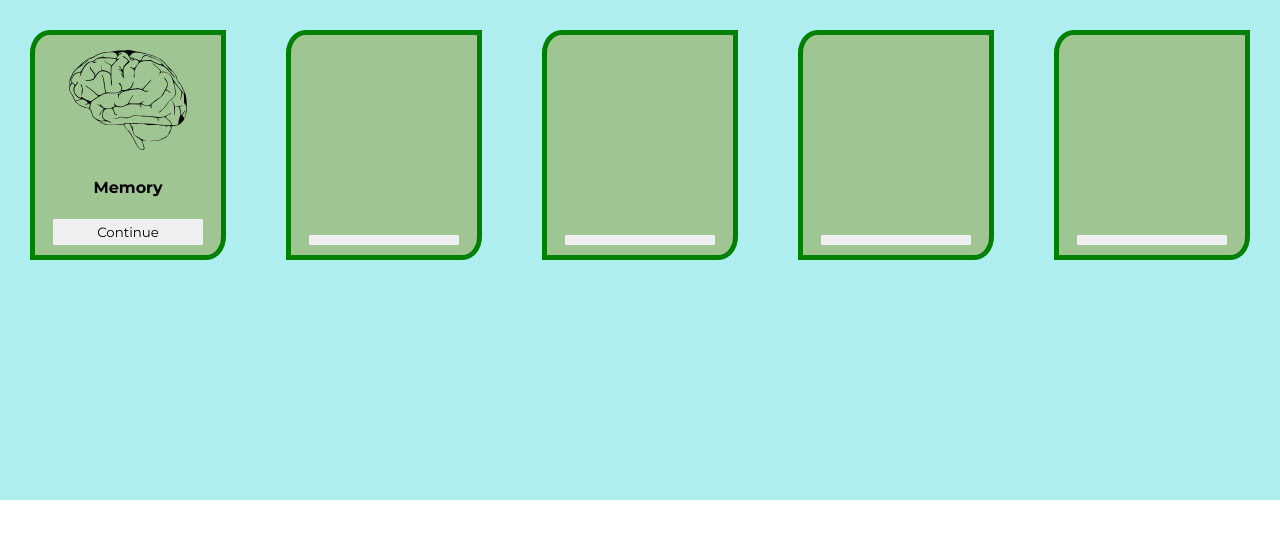
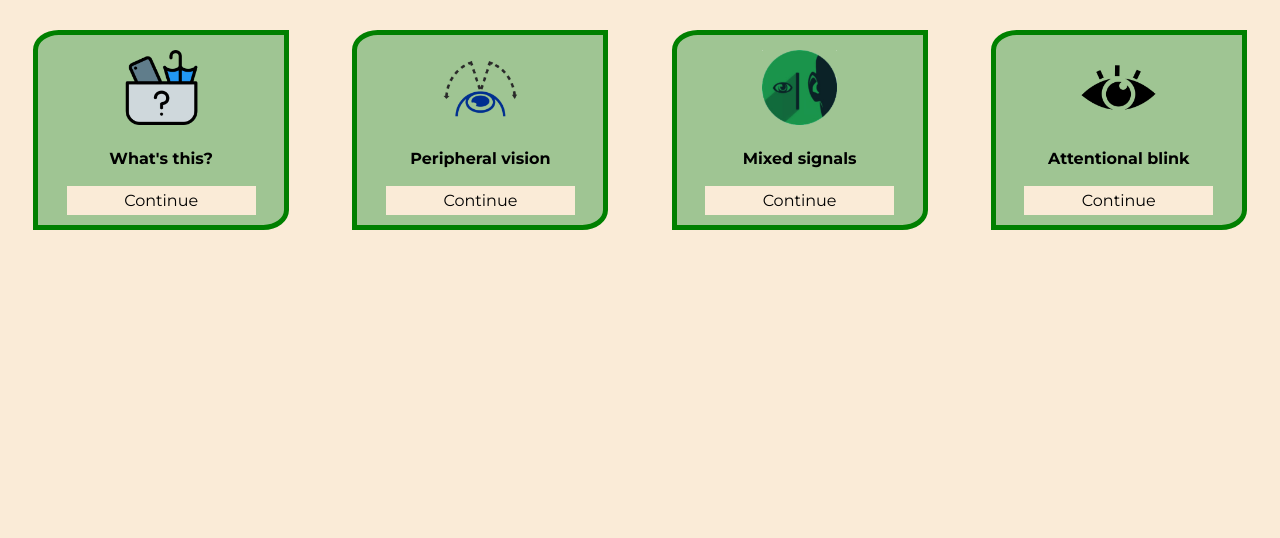
Before and after one commit to valibojici/redesign-my-brain-games, a plain HTML site: page index.html in a window 1280 px wide. Drawn offline with Linux system fonts and the light colour scheme.

Commit message:
update main site

```diff
--- a/assets/style.css
+++ b/assets/style.css
@@ -1,17 +1,22 @@
 *{
     padding: 0px;
     margin: 0px;
-    box-sizing: content-box;
+    box-sizing: border-box;
 
     font-family: 'Montserrat', sans-serif;
 }
 
+body{
+    height: 100vh;
+    width: 100vw;
+}
+
 #main-container{
     width: 100vw;
-    height: 500px;
-    background-color: paleturquoise;
+    height: 100%;
+    background-color: antiquewhite;
 
-    display: flex;
+    justify-content: space-evenly;
 }
 
 .inner-container{
@@ -21,7 +26,6 @@
     padding: 10px 5px;
     background-color: rgb(159, 197, 147);
 
-    display: flex;
     flex-direction: column;
     align-items: center;
     justify-content: space-between;
@@ -40,17 +44,29 @@
 
 }
 
-.section-button{
+.section-link{
     width: 80%;
     padding: 5px;
     border: none;
     font-weight: normal;
+    text-decoration: none;
+    color: black;
+
+    /* border: 1px solid red; */
+
+    justify-content: center;
+    align-items: center;
+    background-color: antiquewhite;
 }
 
-.section-button:hover{
+.section-link:hover{
     cursor: pointer;
 }
 
-.section-button:active{
+.section-link:active{
     background-color: darkgray;
 }
+
+.flex-container{
+    display: flex;
+}
--- a/index.html
+++ b/index.html
@@ -8,35 +8,31 @@
     <link rel="preconnect" href="https://fonts.googleapis.com">
     <link rel="preconnect" href="https://fonts.gstatic.com" crossorigin>
     <link href="https://fonts.googleapis.com/css2?family=Montserrat:wght@200;400;700&display=swap" rel="stylesheet">
-    <script src="script.js" defer=''></script>
+    <script src="./assets/script.js" defer=''></script>
+    <link rel="icon" type="image/png" href="./assets/imgs/brain.png">
     <title>Home</title>
 </head>
 <body>
-    <div id="main-container">
-        <div class="inner-container">
-            <img src="./assets/imgs/brain.svg" alt="">
-            <p>Memory</p>
-            <button class='section-button'>Continue</button>
+    <div id="main-container" class="flex-container">
+        <div class="inner-container flex-container">
+            <img src="./assets/imgs/whatsthis.png" alt="">
+            <p>What's this?</p>
+            <a class='section-link flex-container' href="./assets/whats-this/whats-this.html">Continue</a>
         </div>
-        <div class="inner-container">
-            <img src="" alt="">
-            <p></p>
-            <button class='section-button'></button>
+        <div class="inner-container flex-container">
+            <img src="./assets/imgs/peripheral.png" alt="">
+            <p>Peripheral vision</p>
+            <a class='section-link flex-container' href="./assets/peripheral-vision/peripheral-vision.html">Continue</a>
         </div>
-        <div class="inner-container">
-            <img src="" alt="">
-            <p></p>
-            <button class='section-button'></button>
+        <div class="inner-container flex-container">
+            <img src="./assets/imgs/mixed.png" alt="">
+            <p>Mixed signals</p>
+            <a class='section-link flex-container' href="./assets/mixed-signals/mixed-signals.html">Continue</a>
         </div>
-        <div class="inner-container">
-            <img src="" alt="">
-            <p></p>
-            <button class='section-button'></button>
-        </div>
-        <div class="inner-container">
-            <img src="" alt="">
-            <p></p>
-            <button class='section-button'></button>
+        <div class="inner-container flex-container">
+            <img src="./assets/imgs/eye.png" alt="">
+            <p>Attentional blink</p>
+            <a class='section-link flex-container' href="./assets/attentional-blink/attentional-blink.html">Continue</a>
         </div>
     </div>
 </body>
```
Also changed, not shown: assets/attentional-blink/attentional-blink.html (+1 -1 lines), assets/mixed-signals/mixed-signals.html (+1 -1 lines), assets/peripheral-vision/peripheral-vision.html (+1 -0 lines), assets/whats-this/whats-this.html (+1 -0 lines), assets/attentional-blink/icon.png (added), assets/imgs/brain.png (added), assets/imgs/eye.png (added), assets/imgs/mixed.png (added), assets/imgs/peripheral.png (added), assets/imgs/whatsthis.png (added), assets/mixed-signals/icon.png (added), assets/peripheral-vision/icon.png (added), assets/script.js (renamed from script.js), assets/whats-this/icon.png (added).
